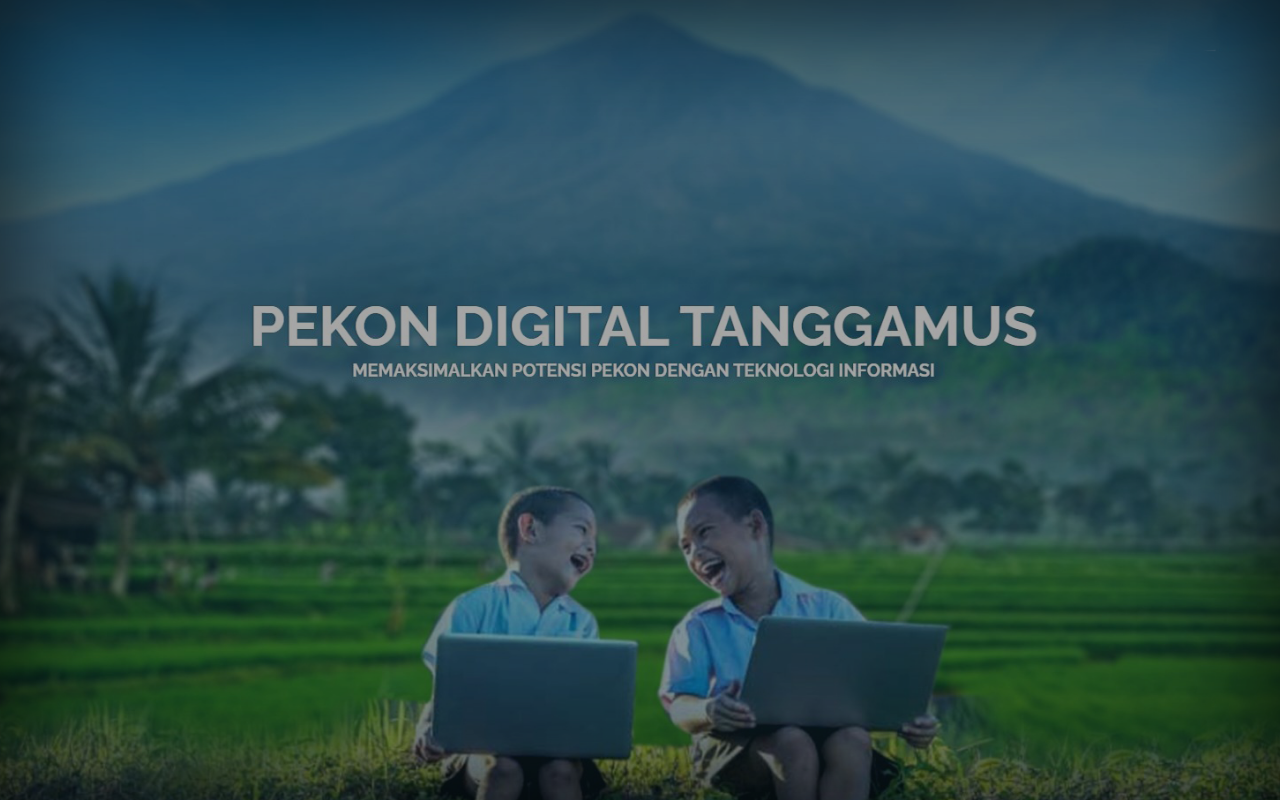
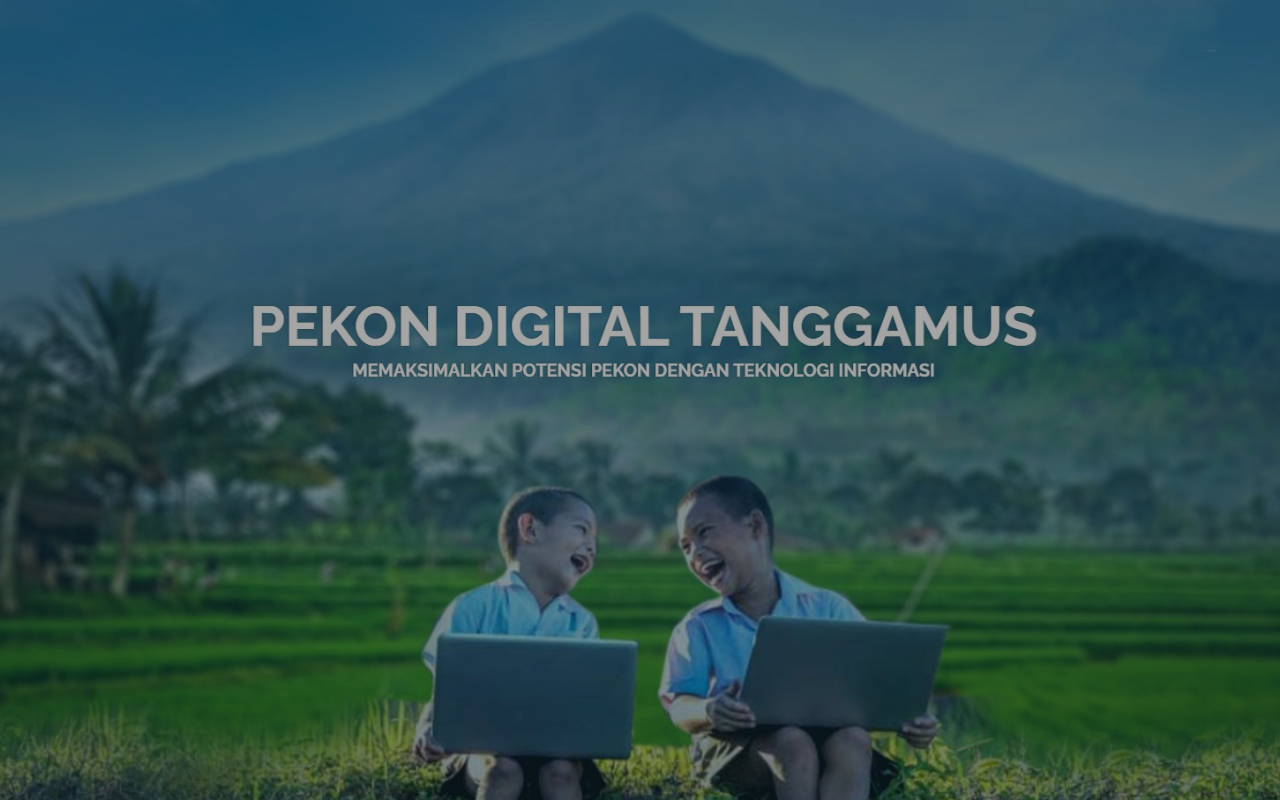
Before and after one commit to astonialam/pekondigital, a plain HTML site: page index.html in a window 1280 px wide. Drawn offline with Linux system fonts and the light colour scheme.

Commit message:
Update index.html

```diff
--- a/index.html
+++ b/index.html
@@ -18,15 +18,6 @@
             position: relative;
             background: url("pdt.jpg") center / cover no-repeat;
             overflow: hidden;
-        }
-
-        /* SHADOW / VIGNETTE */
-        body::after {
-            content: "";
-            position: absolute;
-            inset: 0;
-            box-shadow: inset 0 0 120px rgba(0,0,0,0.75);
-            z-index: 1;
         }
 
         /* OVERLAY */
```
